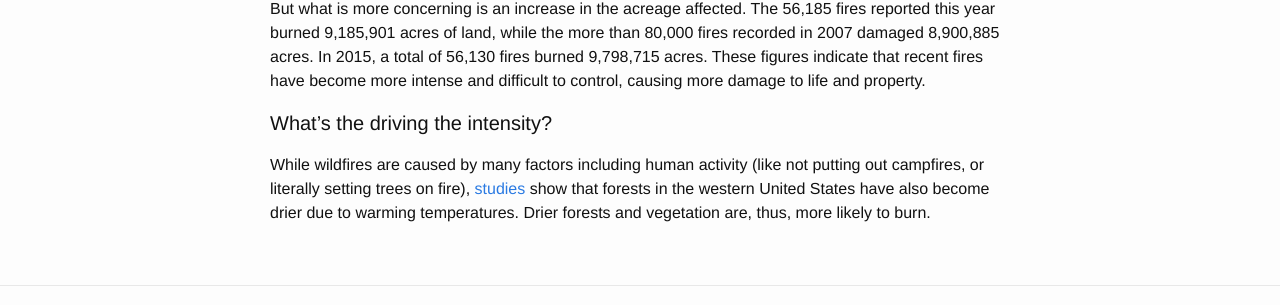
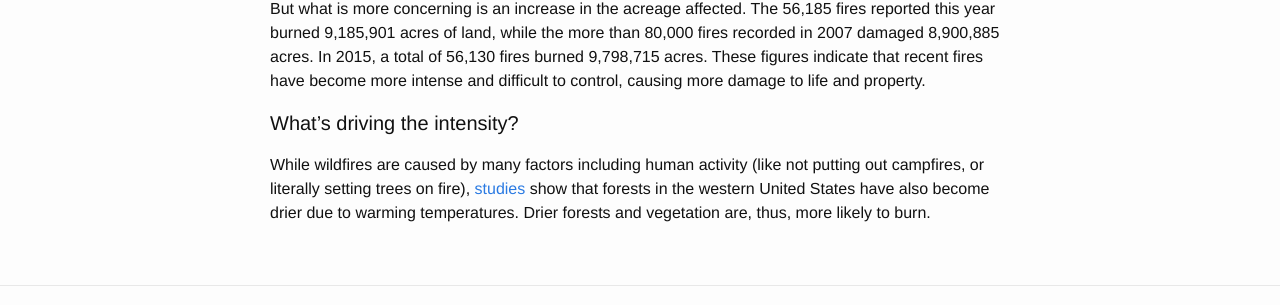
Before and after one commit to Sparkleleuk/Sustainability_Matters, a Jekyll site: the page built from _posts/2017-12-05-wildfires.markdown, in a window 1280 px wide. Shown: the part 646-951 px from the top of the page. Built offline with Jekyll 4.4.1, drawn with Linux system fonts in a browser that asks for light colours.

Commit message:
fix stupid error

```diff
--- a/_posts/2017-12-05-wildfires.markdown
+++ b/_posts/2017-12-05-wildfires.markdown
@@ -13,6 +13,6 @@ A fast-moving wildfire swept through Ventura county in southern California today
 
 To those living in the Ventura County area, why this event matters is a no brainer. For those living in  southern California, wildfires impact air quality and because the fire had not been contained yet as of the writing of this post, the fire still poses a risk to neighboring areas. For the rest of us, we should be concerned not just by the number of fires reported but also by the scale of the damage caused by these fires.  According to the [National Interagency Fire Center](https://www.nifc.gov/fireInfo/nfn.htm), there were 56,185 fires reported in 2017, burning a total of 9,185,901 acres of land. The Center's records show that in the last 10 years, the number of fires has actually declined from a high of 80,281 in 2007 to 56,185 as of November 30, 2017. But what is more concerning is an increase in the acreage affected. The 56,185 fires reported this year burned 9,185,901 acres of land, while the more than 80,000 fires recorded in 2007 damaged 8,900,885 acres. In 2015, a total of 56,130 fires burned 9,798,715 acres. These figures indicate that recent fires have become more intense and difficult to control, causing more damage to life and property.
 
-#### What's the driving the intensity?
+#### What's driving the intensity?
 
 While wildfires are caused by many factors including human activity (like not putting out campfires, or literally setting trees on fire), [studies](https://www.scientificamerican.com/article/heres-what-we-know-about-wildfires-and-climate-change/) show that forests in the western United States have also become drier due to warming temperatures. Drier forests and vegetation are, thus, more likely to burn.
```
